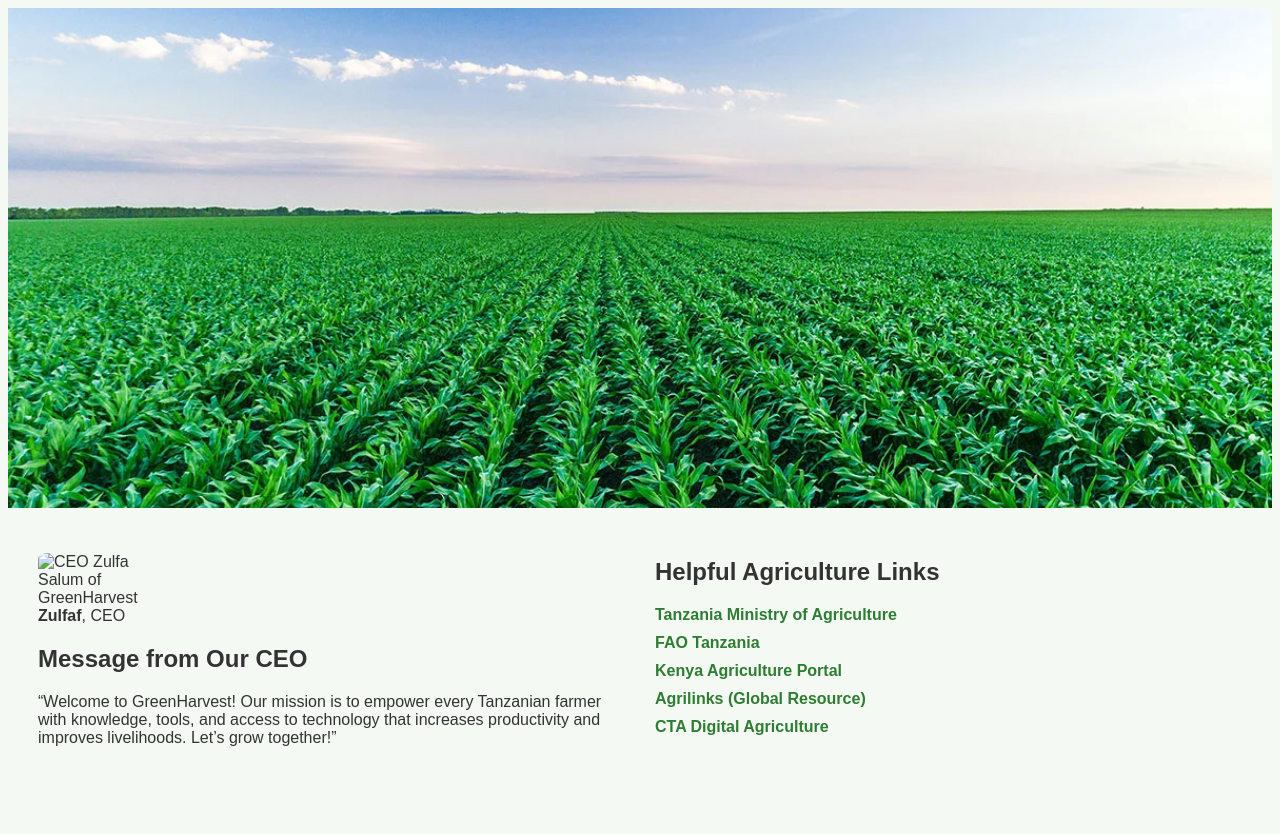
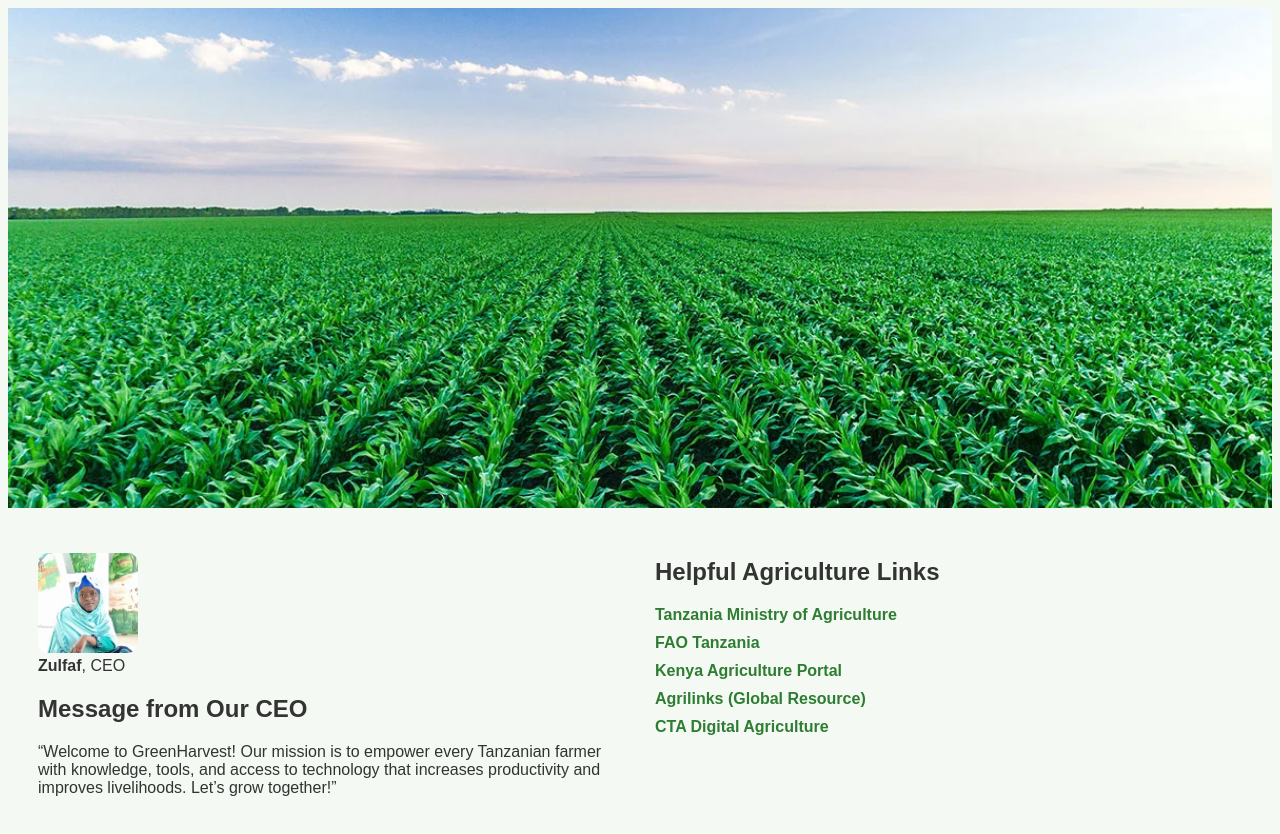
Before and after one commit to Greenharvest123/Zulfa, a plain HTML site: page home.html in a window 1280 px wide. Before the commit the page ends 801 px from the top, so only its background shows below. Drawn offline with Linux system fonts and the light colour scheme.

Commit message:
Update home.html

```diff
--- a/home.html
+++ b/home.html
@@ -20,7 +20,7 @@
 
     <!.....CEO Message >
     <div class="left">
-      <img src="zulfa.jpg" alt="CEO Zulfa Salum of GreenHarvest"><br>
+      <img src="IMG-20250509-WA0005.jpg" alt="CEO Zulfa Salum of GreenHarvest"><br>
       <strong>Zulfaf</strong>, CEO
       <h2>Message from Our CEO</h2>
       <p>
```
